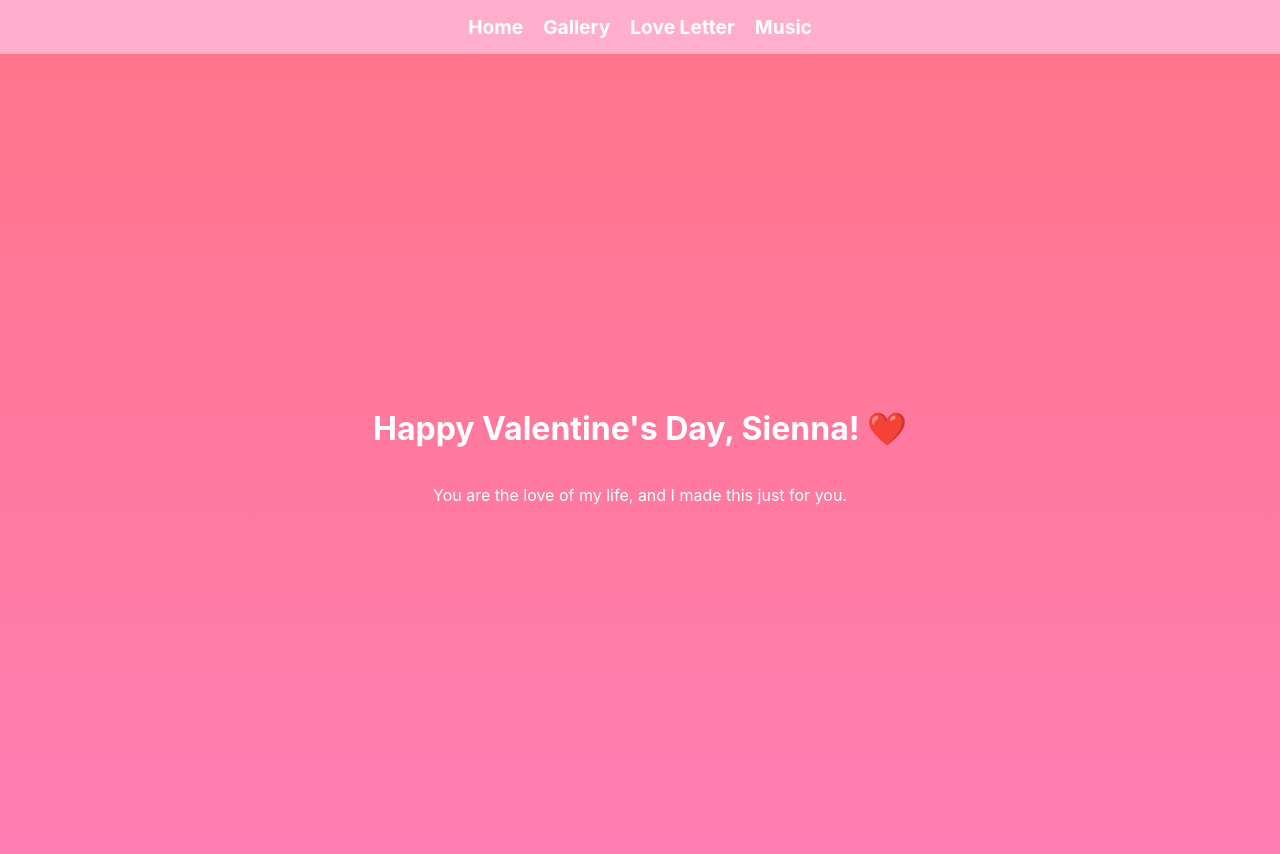
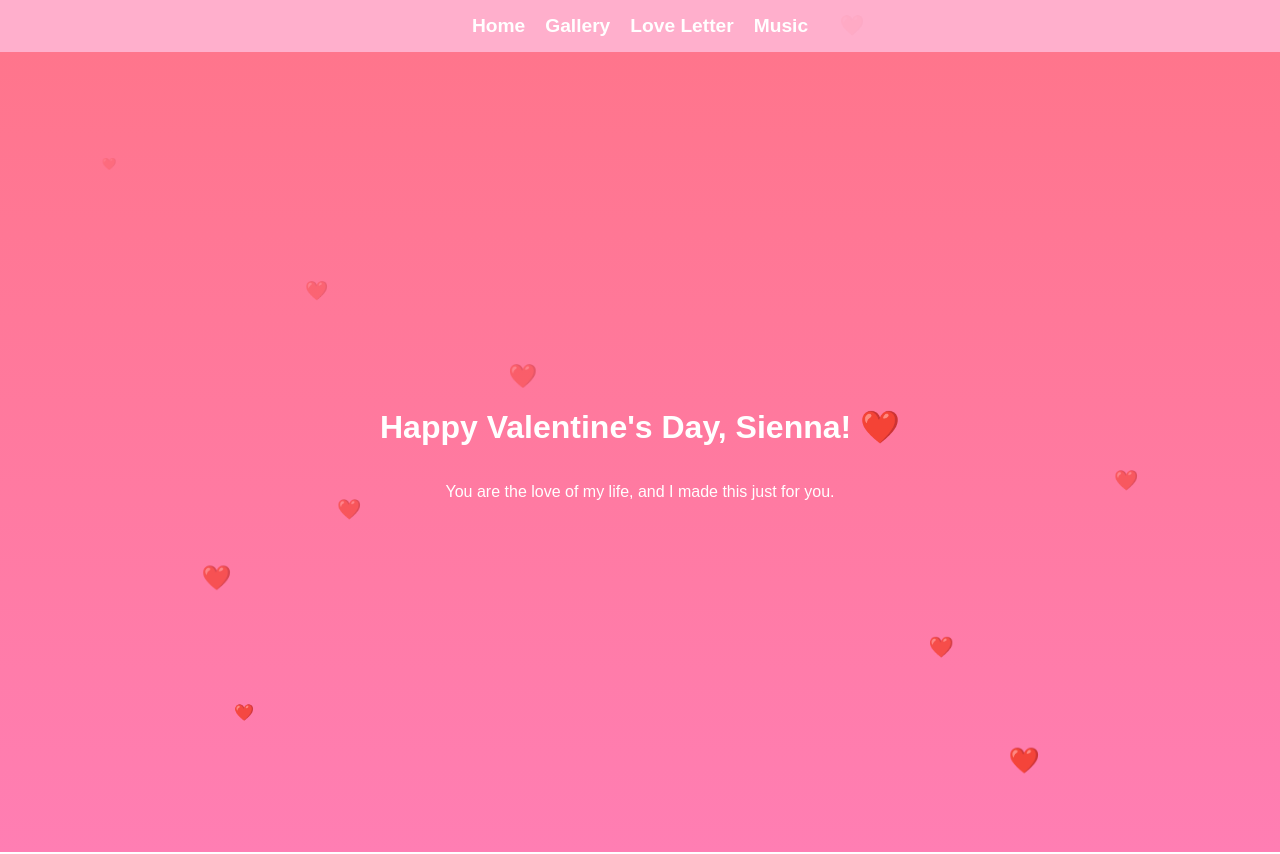
Before and after one commit to J3ZZ3/tester25, a React (Create React App) app: page / in a window 1280 px wide. Built offline with nearby package versions, Linux system fonts and the light colour scheme.

Commit message:
Update App.js

```diff
--- a/src/App.js
+++ b/src/App.js
@@ -2,14 +2,18 @@
 import { BrowserRouter as Router, Routes, Route } from "react-router-dom";
 import { AnimatePresence } from "framer-motion";
 import Navbar from "./components/Navbar";
+import Hearts from "./components/Hearts";
 import Home from "./pages/Home";
 import Gallery from "./pages/Gallery";
 import LoveLetter from "./pages/LoveLetter";
 import Music from "./pages/Music";
+import GlobalStyle from "./styles";
 
 const App = () => {
   return (
     <Router>
+      <GlobalStyle />
+      <Hearts />  {/* Floating hearts applied globally */}
       <Navbar />
       <AnimatePresence>
         <Routes>
```
